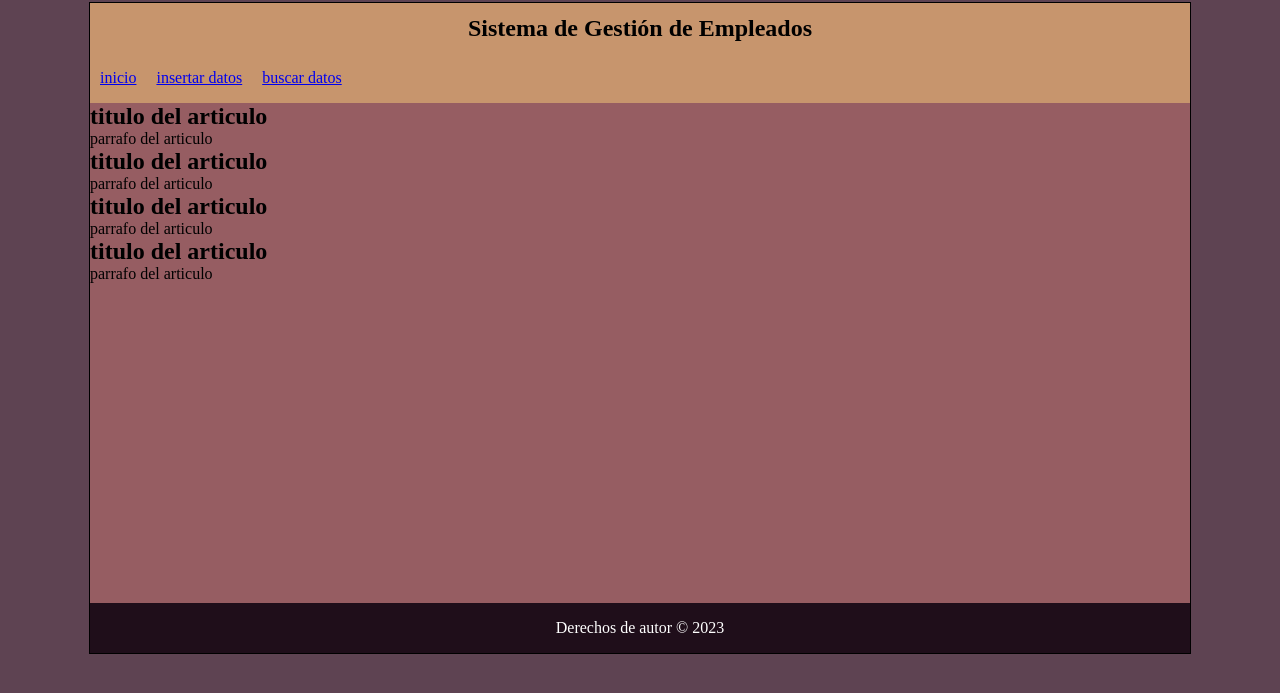
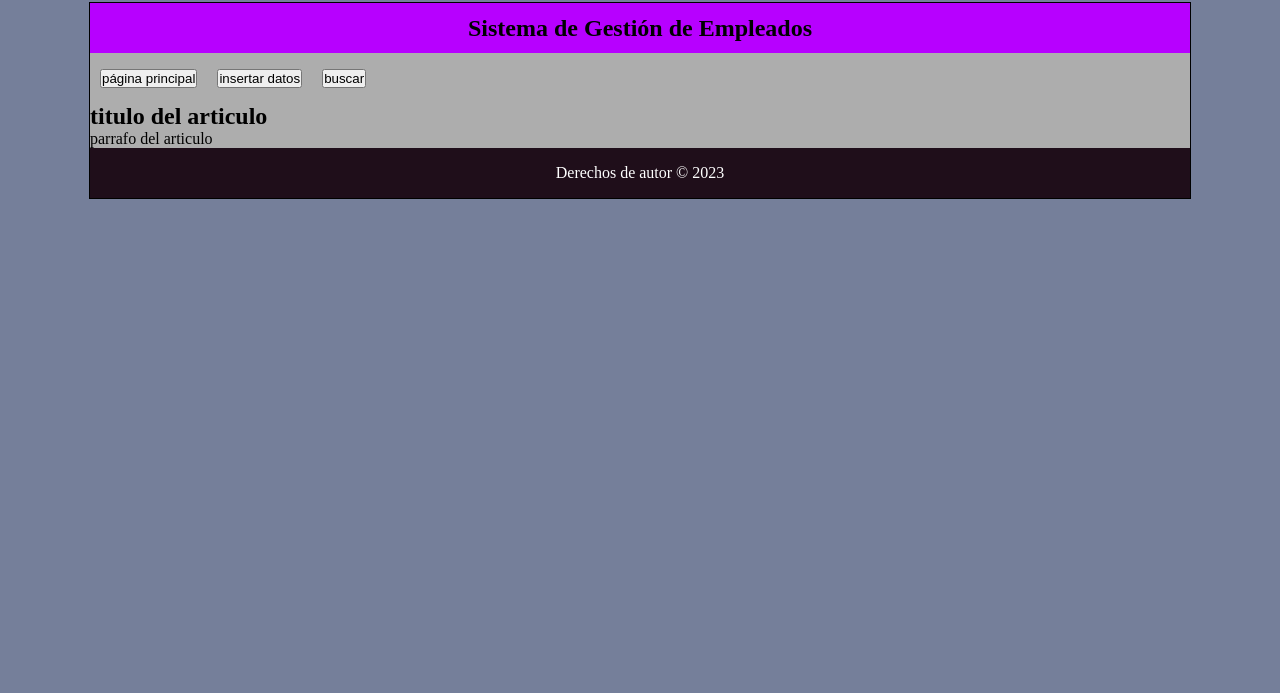
Before and after one commit to BrunoGudi/entregable3.0, a Django app: page /empleados/ in a window 1280 px wide. Shown: the top 693 px of the page. Run offline with Django 4.2, Linux system fonts and the light colour scheme.

Commit message:
Descripción de los cambios

```diff
--- a/gestion_empleados/empleados/templates/empleados/base.html
+++ b/gestion_empleados/empleados/templates/empleados/base.html
@@ -16,42 +16,38 @@
         <nav>
             <ul>
                 <li>
-                    <a href="base.html">inicio</a>
+                    <form action="{% url 'empleados:index' %}">
+                        <input type="submit" value="página principal" />
+                    </form>
                 </li>
                 <li>
-                    <a href="insert_form.html">insertar datos</a>
+                    <form action="{% url 'empleados:insert' %}">
+                        <input type="submit" value="insertar datos" />
+                    </form>
                 </li>
                 <li>
-                    <a href="search_form.html">buscar datos</a>
+                    <form action="{% url 'empleados:search' %}">
+                        <input type="submit" value="buscar" />
+                    </form>
                 </li>
             </ul>
         </nav>
 
         <div class="clearfix"></div>
-
-        <section id="content1">
-
+        <div id="content">
+            {% block content %}
             <article class="article">
                 <h2>titulo del articulo</h2>
                 <p>parrafo del articulo</p>
             </article>
 
-            <article class="article">
-                <h2>titulo del articulo</h2>
-                <p>parrafo del articulo</p>
-            </article>
+            {% endblock %}
+        </div>
 
-            <article class="article">
-                <h2>titulo del articulo</h2>
-                <p>parrafo del articulo</p>
-            </article>
+        <!-- <section id="content1">
 
-            <article class="article">
-                <h2>titulo del articulo</h2>
-                <p>parrafo del articulo</p>
-            </article>
 
-        </section>
+        </section> -->
 
         <div class="clearfix"></div>
 
@@ -59,11 +55,7 @@
             <p>Derechos de autor &copy; 2023</p>
         </footer>
 
-        <div id="content">
-            {% block content %}
-            <!-- Contenido específico de cada página -->
-            {% endblock %}
-        </div>
+
 
 
     </div>
--- a/gestion_empleados/empleados/templates/empleados/static/styles.css
+++ b/gestion_empleados/empleados/templates/empleados/static/styles.css
@@ -3,18 +3,18 @@
   padding: 0px;
 }
 body{
-  background-color:#5e4352;
+  background: #757f9a;
 }
 #container{
   width: 1100px;
   margin: 2px auto;
   border: 1px solid black;
-  background-color: #faf4e0;
+  background-color: #adadad;
   /* padding-left: 1%;
   padding-right: 1%; */
 }
 header{
-  background: #c7956d;
+  background: rgb(183, 0, 255);
   width: 100%;
   height: 50px;
   text-align: center;
@@ -22,7 +22,7 @@ header{
   line-height: 50px;
 }
 nav{
-  background-color: #c7956d;
+  background-color:  #adadad;
   width: 100%;
   height: 50px;
   line-height: 30px;
@@ -39,7 +39,7 @@ nav ul li{
 #content1{
   float: left;
   width: 100%;
-  background: #965d62;
+  background: #e0e0e0;
   min-height: 500px;
 }
 footer{
```
Also changed, not shown: gestion_empleados/db.sqlite3.
